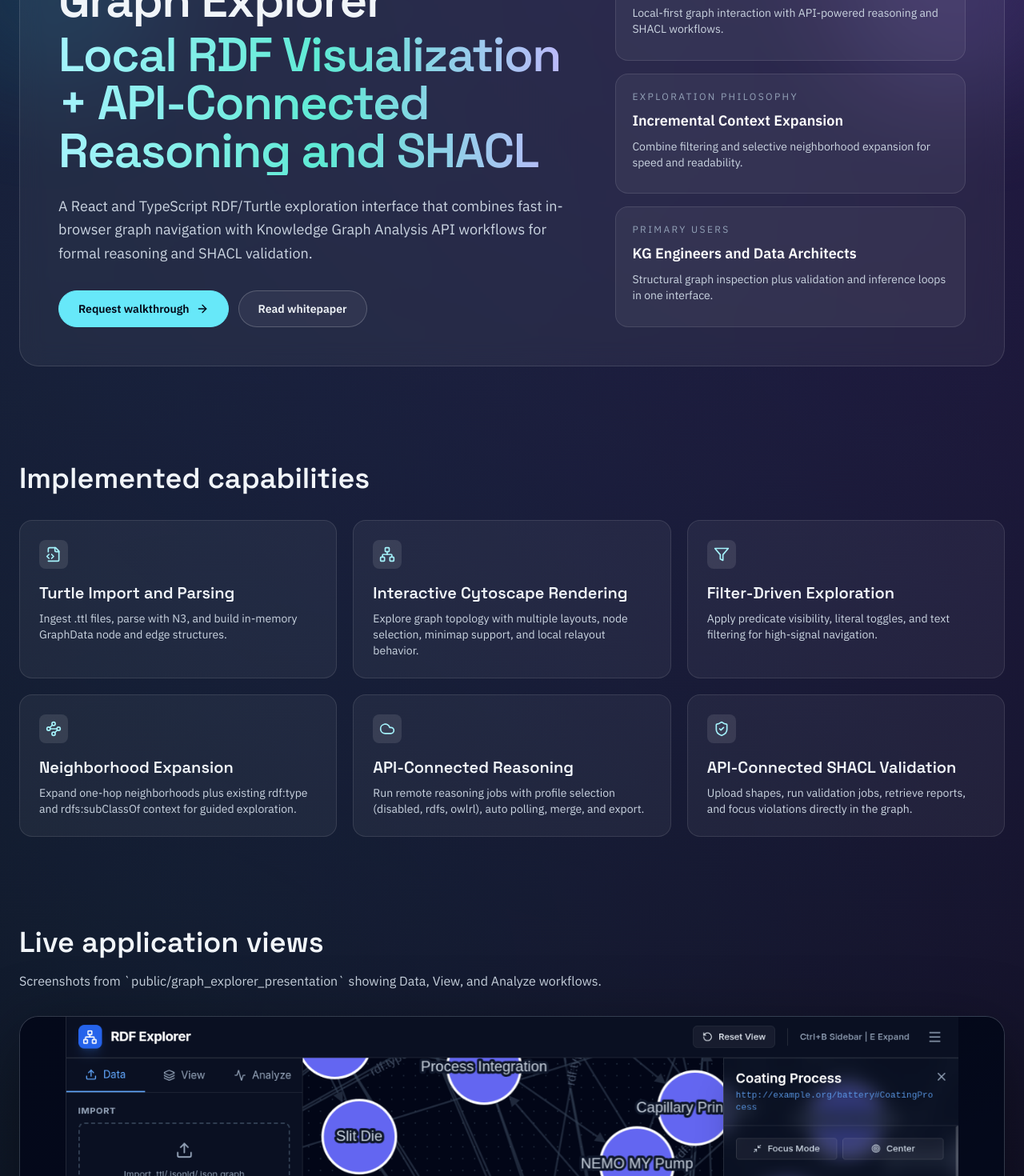
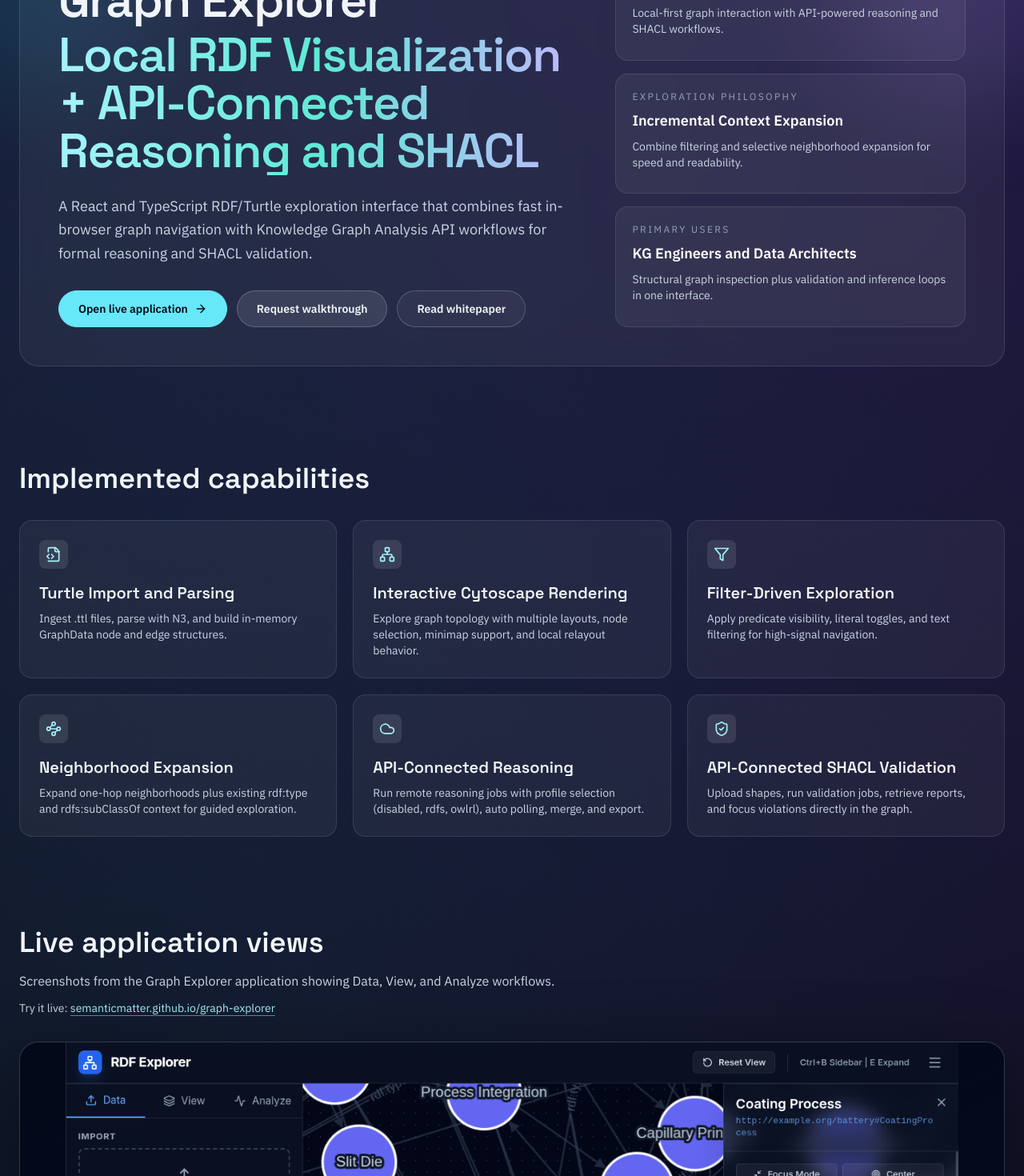
Before and after one commit to SemanticMatter/semanticmatter_landingpage, a Next.js app: page /products/graph-explorer in a window 1280 px wide. Shown: the part 300-1770 px from the top of the page at 80% size. Built offline with nearby package versions, Linux system fonts and the light colour scheme.

Commit message:
Added link to live Graph Explorer app

```diff
--- a/app/products/blobfish/page.tsx
+++ b/app/products/blobfish/page.tsx
@@ -483,7 +483,7 @@ export default function BlobfishPage() {
             From the presentation
           </h2>
         <p className="mt-4 max-w-3xl text-slate-300">
-          Selected artifacts from `Blobfish-presentation.pptx` showing the
+          Selected screenshots from the <b>Blobfish presentation</b> showing the
           architecture and model-handler workflow in action.
         </p>
         <div className="mt-8">
--- a/app/products/graph-explorer/page.tsx
+++ b/app/products/graph-explorer/page.tsx
@@ -310,12 +310,20 @@ export default function GraphExplorerPage() {
                 validation.
               </p>
               <div className="mt-8 flex flex-wrap gap-3">
+                <a
+                  href="https://semanticmatter.github.io/graph-explorer/"
+                  target="_blank"
+                  rel="noreferrer"
+                  className="inline-flex items-center gap-2 rounded-full border border-cyan-300 bg-cyan-300 px-6 py-3 text-sm font-semibold text-slate-950 transition-colors hover:bg-cyan-200"
+                >
+                  Open live application
+                  <ArrowRight className="h-4 w-4" />
+                </a>
                 <Link
                   href="/developers"
-                  className="inline-flex items-center gap-2 rounded-full border border-cyan-300 bg-cyan-300 px-6 py-3 text-sm font-semibold text-slate-950 transition-colors hover:bg-cyan-200"
+                  className="inline-flex items-center gap-2 rounded-full border border-white/20 bg-white/10 px-6 py-3 text-sm font-semibold text-slate-100 transition-colors hover:bg-white/20"
                 >
                   Request walkthrough
-                  <ArrowRight className="h-4 w-4" />
                 </Link>
                 <Link
                   href="/learn"
@@ -397,8 +405,19 @@ export default function GraphExplorerPage() {
           Live application views
         </h2>
         <p className="mt-4 max-w-3xl text-slate-300">
-          Screenshots from `public/graph_explorer_presentation` showing Data,
-          View, and Analyze workflows.
+          Screenshots from the Graph Explorer application showing Data, View,
+          and Analyze workflows.
+        </p>
+        <p className="mt-3 text-sm text-slate-300">
+          Try it live:{" "}
+          <a
+            href="https://semanticmatter.github.io/graph-explorer/"
+            target="_blank"
+            rel="noreferrer"
+            className="text-cyan-200 underline decoration-cyan-300/60 underline-offset-4 hover:text-cyan-100"
+          >
+            semanticmatter.github.io/graph-explorer
+          </a>
         </p>
         <div className="mt-8">
           <ProductCarousel slides={screenshots} autoAdvanceMs={6000} />
```
